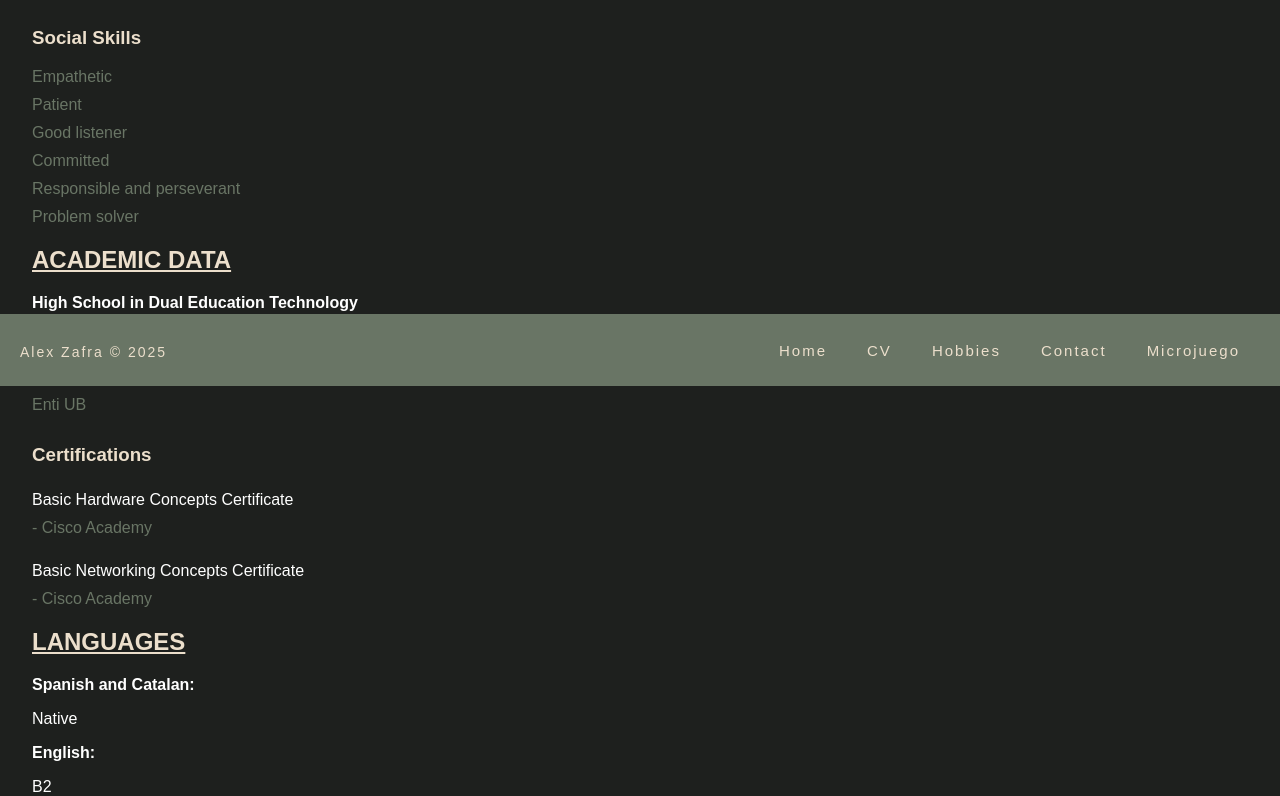
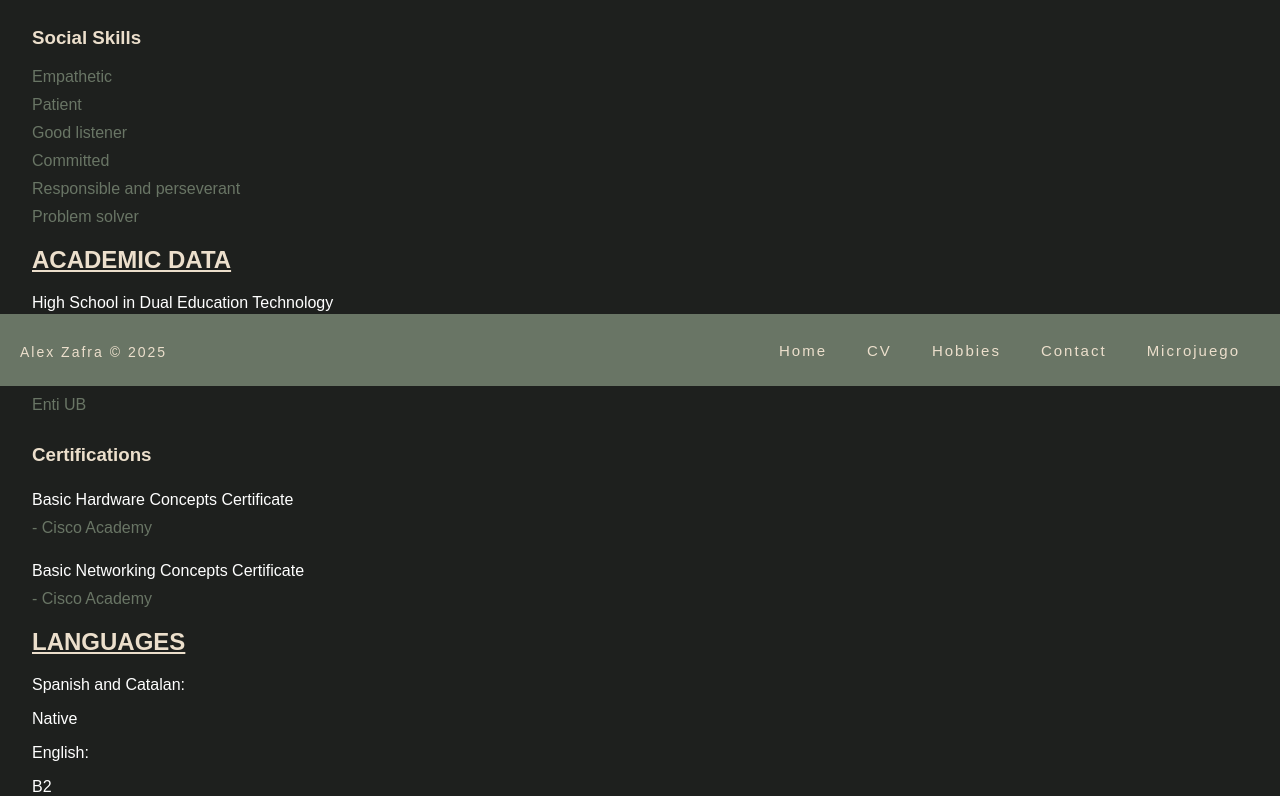
Before and after one commit to alexzz05/alexzz05.github.io, a plain HTML site: page cv.html in a window 1280 px wide. Shown: the part 533-1329 px from the top of the page. Drawn offline with Linux system fonts and the light colour scheme.

Commit message:
Update cv.html

```diff
--- a/cv.html
+++ b/cv.html
@@ -49,9 +49,9 @@
 
 				<h2>ACADEMIC DATA</h2>
 
-					<p><b>High School in Dual Education Technology</b><p>
+					<p>High School in Dual Education Technology<p>
 					<p>Bon Salvador School</p>
-					<p><b>Higher Technician in Networked Computer Systems Management (Cybersecurity profile)</b><p></p>
+					<p>Higher Technician in Networked Computer Systems Management (Cybersecurity profile)<p></p>
 					<p>Enti UB</p>
 
 							<h3>Certifications</h4>
@@ -66,10 +66,10 @@
 				<h2>LANGUAGES</h2>
 
 
-					<p><b>Spanish and Catalan:</b></p>
+					<p>Spanish and Catalan:</p>
 					<p>Native</p>
 
-					<p><b>English:</b></p>
+					<p>English:</p>
 					<p>B2</p>
 
 
```
